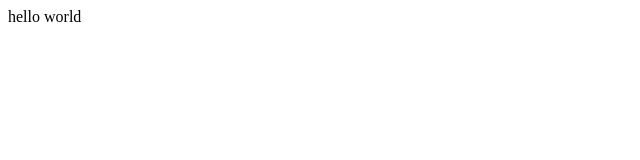
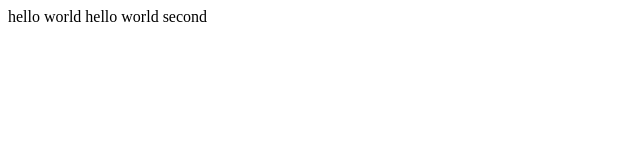
Before and after one commit to BineshBurjaMagar/crispy-octo-goggles, a plain HTML site: page index.html in a window 1280 px wide. Shown: the whole page, without its empty margins (0-640 px from the left). Drawn offline with Linux system fonts and the light colour scheme.

Commit message:
add new line

```diff
--- a/index.html
+++ b/index.html
@@ -8,6 +8,7 @@
 </head>
 <body>
     hello world
+    hello world second
 
 </body>
 </html>
```
